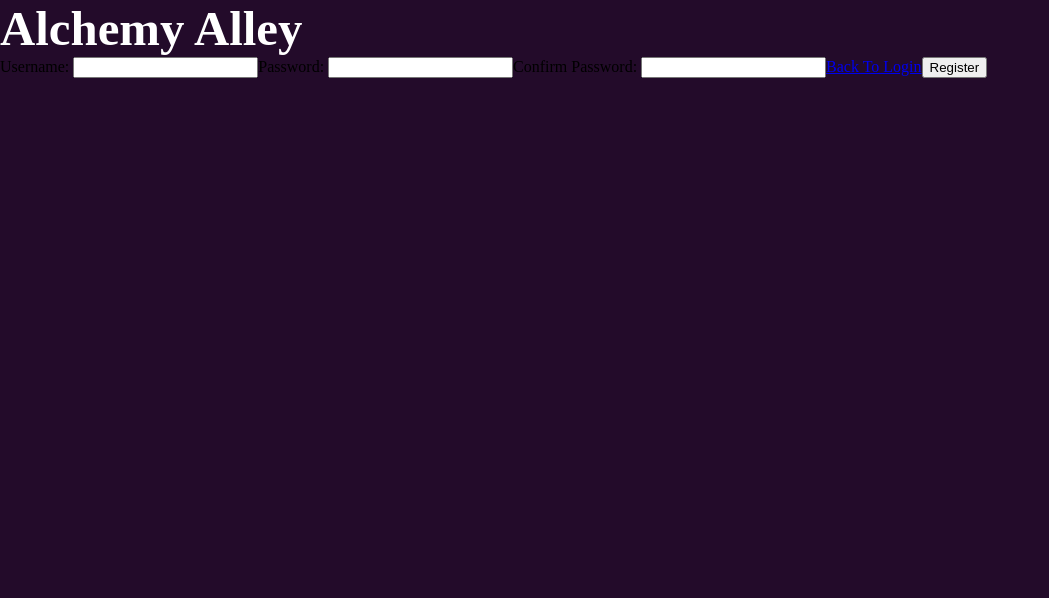
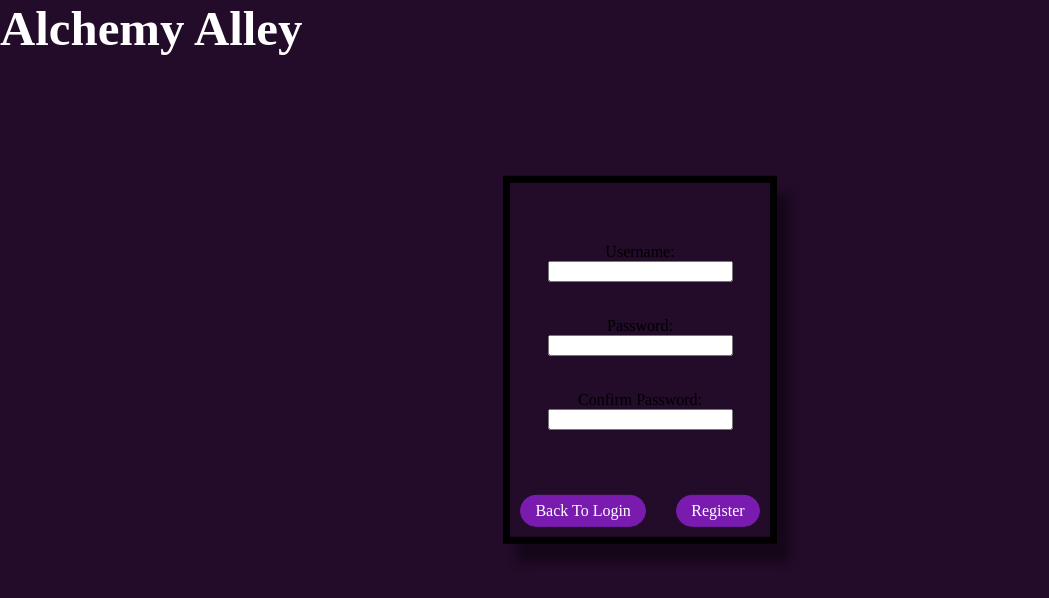
Before and after one commit to Anti5893/Swen261-Project-Alchemy-Alley, an Angular app in the folder estore-ui/: page /register in a window 1280 px wide. Shown: the top 598 px of the page, without its empty margins (0-1049 px from the left). Built offline with nearby package versions, Linux system fonts and the light colour scheme; a web font is replaced by a local one.

Commit message:
style register page

```diff
--- a/estore-ui/src/app/login/login.component.css
+++ b/estore-ui/src/app/login/login.component.css
@@ -6,7 +6,6 @@
     transform: translate(-50%, -50%);
     padding: 10px;
     text-align: center;
-    /* background-color:#b888dd; */
     padding-top: 50px;
     box-shadow: 13px 18px 10px rgb(0 0 0 / 0.4);
 }
@@ -19,8 +18,3 @@
 .login-button{
     margin-right: 45%;
 }
-
-.background-image{
-    max-width: 100%;
-    max-height: 100%;
-}
--- a/estore-ui/src/app/login/login.component.html
+++ b/estore-ui/src/app/login/login.component.html
@@ -1,6 +1,3 @@
-<!-- <div class = "background-image">
-    <img src = "https://cdn1.epicgames.com/ue/product/Screenshot/HighresScreenshot00007-1920x1080-6c4df14a1c1476c282f675c05c51ee6f.png?resize=1&w=1920">
-</div> -->
 
 <div class = "login-box">
     <div class = "login-fields">
@@ -18,6 +15,6 @@
         </div>
     </div>
 
-    <h6 *ngIf="showErrorMesssage()">Error: Incorrect Username or Password</h6>
+    <p *ngIf="showErrorMesssage()">Incorrect Username or Password</p>
 
 </div>
--- a/estore-ui/src/app/register/register.component.css
+++ b/estore-ui/src/app/register/register.component.css
@@ -0,0 +1,30 @@
+.register-box{
+    border: 7px solid;
+    position: absolute;
+    top: 45%;
+    left: 50%;
+    transform: translate(-50%, -50%);
+    padding: 10px;
+    text-align: center;
+    padding-top: 50px;
+    box-shadow: 13px 18px 10px rgb(0 0 0 / 0.4);
+    min-width: 240px;
+}
+
+.register-fields{
+    display: flex;
+    flex-direction: column;
+    align-items: center;
+    padding: 10px;
+    margin-bottom: 20px;
+}
+
+.register-input{
+    max-width: 400px;
+    margin-bottom: 35px;
+}
+
+.register-buttons{
+    justify-content: space-between;
+    display: flex;
+}
--- a/estore-ui/src/app/register/register.component.html
+++ b/estore-ui/src/app/register/register.component.html
@@ -1,16 +1,17 @@
-<div>
-    <label for = 'new-user-username'>Username: </label>
-    <input id = 'new-user-username'[(ngModel)] = 'username'>
-
-    <label for = 'new-user-password'>Password: </label>
-    <input type = 'password' id = 'new-user-password'[(ngModel)] = 'password'>
-
-    <label for = 'new-user-password-confirm'>Confirm Password: </label>
-    <input type = 'password'  id = 'new-user-password-confirm' [(ngModel)] = 'passwordConfirm'>
-
-    <a [routerLink]="'/login'">Back To Login</a>
-    <button (click) = "registerOnClick(username,password)">Register</button>
-    <p *ngIf="showErrorMessage">Error - User Already Exists</p>
-    <p *ngIf="showPasswordsDontMatch()">Error - Passwords Don't Match</p>
+<div class = "register-box">
+    <div class = "register-fields">
+        <label for = 'new-user-username'>Username: </label>
+        <input class = "register-input" id = 'new-user-username'[(ngModel)] = 'username'>
+        <label for = 'new-user-password'>Password: </label>
+        <input class = "register-input" type = 'password' id = 'new-user-password'[(ngModel)] = 'password'>
+        <label for = 'new-user-password-confirm'>Confirm Password: </label>
+        <input class = "register-input" type = 'password'  id = 'new-user-password-confirm' [(ngModel)] = 'passwordConfirm'>
+    </div>
+    <div class = "register-buttons">
+        <button class = "button" [routerLink]="'/login'">Back To Login</button>
+        <button class = "button" (click) = "registerOnClick(username,password)">Register</button>
+    </div>
+    <p *ngIf="showErrorMessage">User Already Exists</p>
+    <p *ngIf="showPasswordsDontMatch()">Passwords Don't Match</p>
 </div>
 <router-outlet></router-outlet>
```
